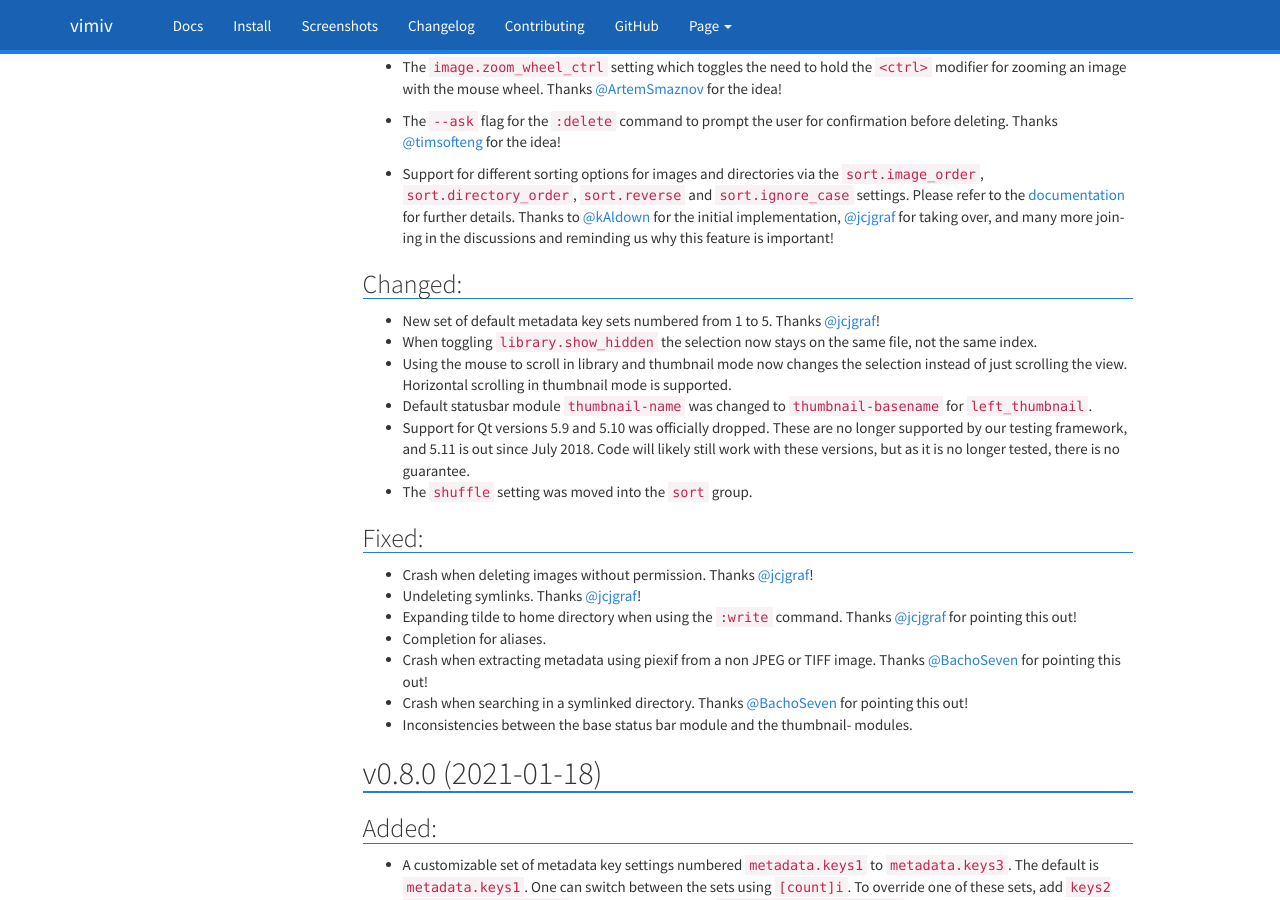
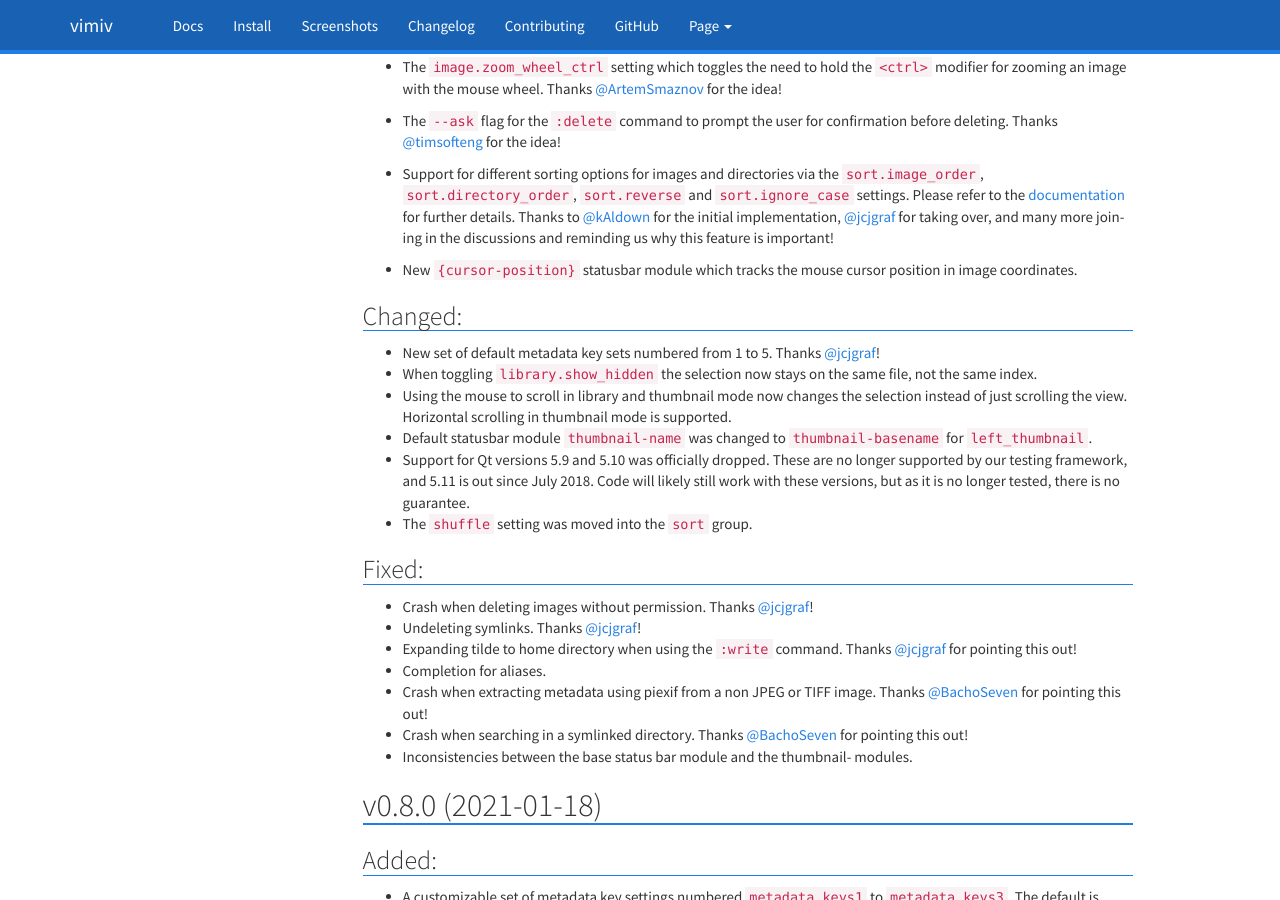
Before and after one commit to karlch/vimiv-qt, a Sphinx documentation site: the page built from docs/changelog.rst, in a window 1280 px wide and 900 px high, scrolled down 1274 px. Built offline with Sphinx 7.4.7, drawn with Linux system fonts in a browser that asks for light colours.

Commit message:
Docs: Update changelog for {cursor-position}

```diff
--- a/docs/changelog.rst
+++ b/docs/changelog.rst
@@ -82,6 +82,8 @@ Added:
   further details. Thanks to `@kAldown`_ for the initial implementation, `@jcjgraf`_ for
   taking over, and many more joining in the discussions and reminding us why this
   feature is important!
+* New ``{cursor-position}`` statusbar module which tracks the mouse cursor position in
+  image coordinates.
 
 Changed:
 ^^^^^^^^
```
